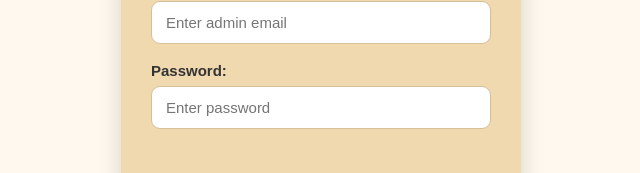
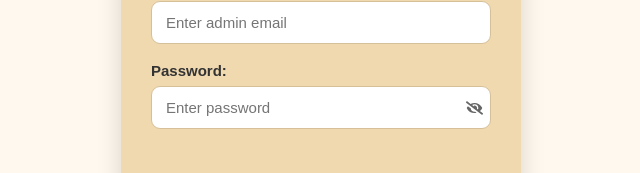
Before and after one commit to jannat29R/GenBetaCare, a React (Vite) app in the folder Admin/: page /admin/login in a window 1280 px wide. Shown: the part 333-506 px from the top of the page, without its empty margins (319-959 px from the left). Built offline with nearby package versions, Linux system fonts and the light colour scheme.

Commit message:
password style

```diff
--- a/Admin/src/pages/Login.jsx
+++ b/Admin/src/pages/Login.jsx
@@ -1,20 +1,19 @@
 import React, { useState } from "react";
 import { useNavigate } from "react-router-dom";
 import axios from "axios";
+import { FaEye, FaEyeSlash } from "react-icons/fa";
 import "./../styles/Login.css";
 
 export default function Login() {
-
   const navigate = useNavigate();
 
   const [email, setEmail] = useState("");
   const [password, setPassword] = useState("");
+  const [showPassword, setShowPassword] = useState(false);
 
   const [loading, setLoading] = useState(false);
 
-
   const handleLogin = async (e) => {
-
     e.preventDefault();
 
     if (!email || !password) {
@@ -23,7 +22,6 @@ export default function Login() {
     }
 
     try {
-
       setLoading(true);
 
       const res = await axios.post(
@@ -34,64 +32,43 @@ export default function Login() {
         }
       );
 
-
       if (res.data.success) {
-
-        // Save token
         localStorage.setItem(
           "adminToken",
           res.data.token
         );
 
-
-        // Save admin information
         localStorage.setItem(
           "admin",
           JSON.stringify(res.data.admin)
         );
 
+        alert(`Welcome ${res.data.admin.name}!`);
 
-        alert(
-          `Welcome ${res.data.admin.name}!`
-        );
-
-
-        // Go to admin dashboard
         navigate("/admin");
-
       }
-
     } catch (error) {
-
       console.log(error);
 
       alert(
         error.response?.data?.message ||
           "Login failed."
       );
-
     } finally {
-
       setLoading(false);
-
     }
-
   };
 
-
   return (
-
     <div className="login-page">
 
       <div className="login-form">
 
         <h1>Admin Login</h1>
 
-
         <form onSubmit={handleLogin}>
 
           {/* EMAIL */}
-
           <div className="box">
 
             <label htmlFor="email">
@@ -111,17 +88,21 @@ export default function Login() {
 
           </div>
 
-
           {/* PASSWORD */}
-
           <div className="box">
 
             <label htmlFor="password">
               Password:
             </label>
 
+            <div className="password-wrapper">
+
               <input
-              type="password"
+                type={
+                  showPassword
+                    ? "text"
+                    : "password"
+                }
                 id="password"
                 value={password}
                 onChange={(e) =>
@@ -131,22 +112,37 @@ export default function Login() {
                 required
               />
 
+              <button
+                type="button"
+                className="password-eye"
+                onClick={() =>
+                  setShowPassword(!showPassword)
+                }
+              >
+                {showPassword ? (
+                  <FaEye />
+
+                ) : (
+                  <FaEyeSlash />
+                )}
+              </button>
+
             </div>
+
+          </div>
+
           <br />
-              {/* <a className="forgotpass" href="">Forgot Password</a> */}
+
           {/* LOGIN */}
-
           <div className="btn">
 
             <button
               type="submit"
               disabled={loading}
             >
-
               {loading
                 ? "Logging in..."
                 : "Login"}
-
             </button>
 
           </div>
@@ -156,7 +152,5 @@ export default function Login() {
       </div>
 
     </div>
-
   );
-
 }
--- a/Admin/src/styles/Login.css
+++ b/Admin/src/styles/Login.css
@@ -128,6 +128,40 @@
 
     box-sizing: border-box;
 }
+.password-wrapper {
+  position: relative;
+  width: 100%;
+}
+
+.password-wrapper input {
+  width: 100%;
+  padding-right: 45px;
+}
+
+.password-eye {
+  position: absolute;
+  right: 8px;
+  top: 50%;
+  transform: translateY(-50%);
+
+  border: none;
+  background: transparent;
+
+  padding: 0;
+  margin: 0;
+
+  display: flex;
+  align-items: center;
+  justify-content: center;
+
+  cursor: pointer;
+  font-size: 17px;
+  color: #666;
+}
+
+.password-eye:hover {
+  color: #000;
+}
 
 
 .btn button {
```
Lines whose indentation alone changed are shown as unchanged.
